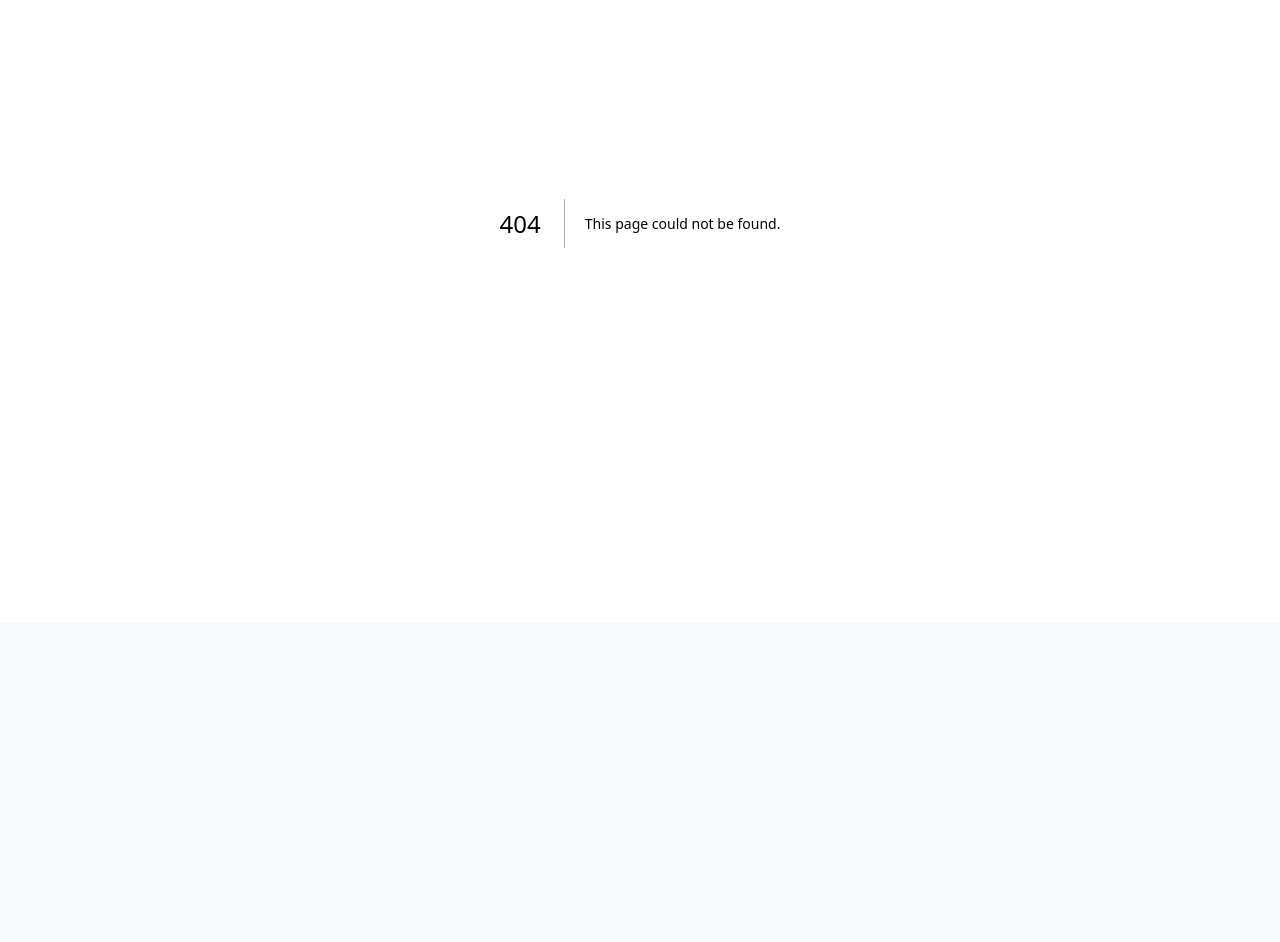
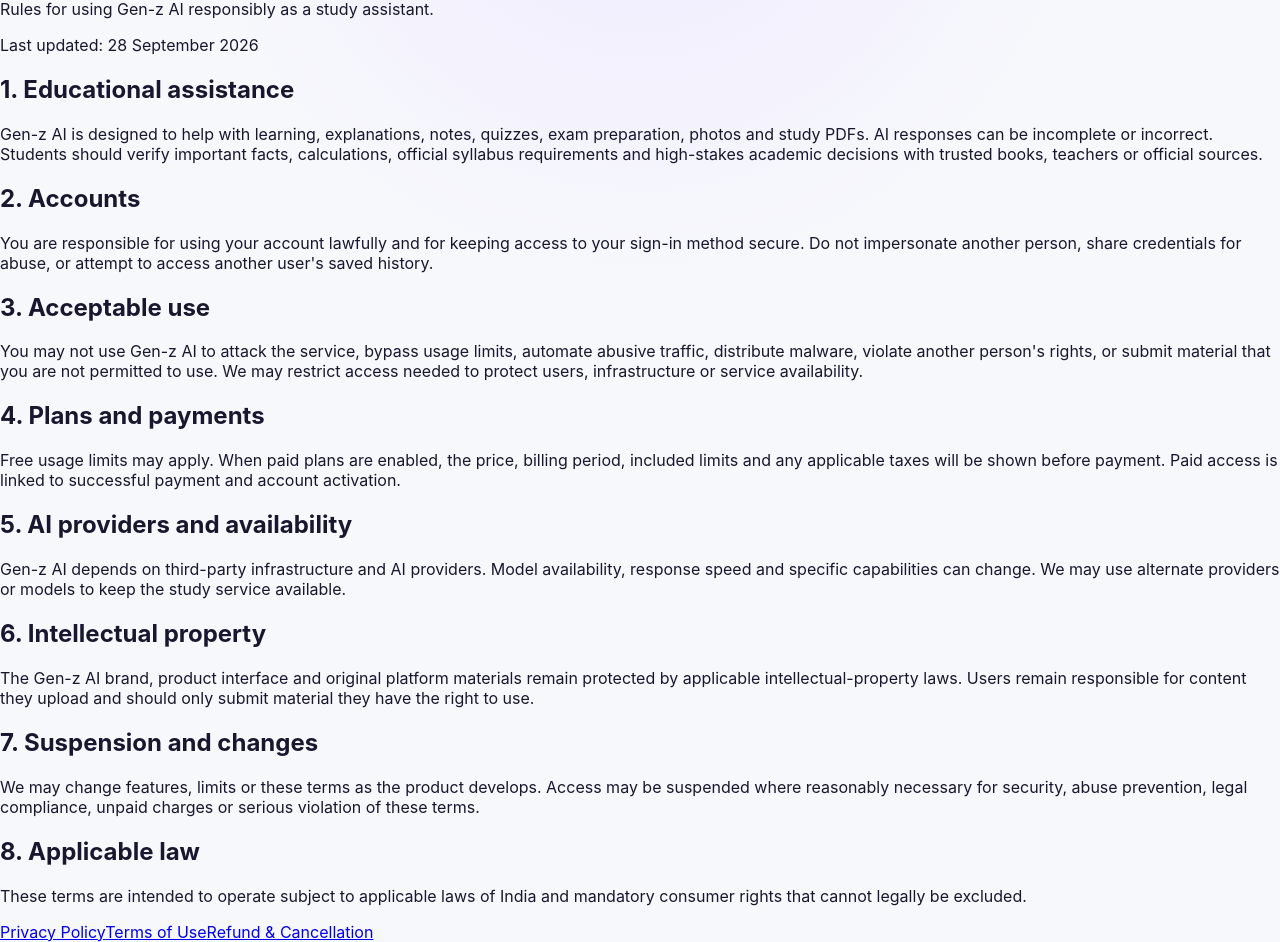
Before and after one commit to tejasvinernational2025-sudo/gen-z-ai, a Next.js app: page /terms in a window 1280 px wide. Before the commit this address had no page. Shown: the part 177-1119 px from the top of the page. Before the commit the page ends 800 px from the top, so only its background shows below. Built offline with nearby package versions, Linux system fonts and the light colour scheme.

Commit message:
Add app/terms/page.tsx

```diff
--- /dev/null
+++ b/app/terms/page.tsx
@@ -0,0 +1,89 @@
+import type { Metadata } from "next";
+import LegalShell from "../legal-shell";
+
+export const metadata: Metadata = {
+  title: "Terms of Use | Gen-z AI",
+  description: "Terms of use for the Gen-z AI study assistant.",
+};
+
+export default function TermsPage() {
+  return (
+    <LegalShell
+      title="Terms of Use"
+      subtitle="Rules for using Gen-z AI responsibly as a study assistant."
+    >
+      <section>
+        <h2>1. Educational assistance</h2>
+        <p>
+          Gen-z AI is designed to help with learning, explanations, notes, quizzes, exam
+          preparation, photos and study PDFs. AI responses can be incomplete or incorrect.
+          Students should verify important facts, calculations, official syllabus requirements
+          and high-stakes academic decisions with trusted books, teachers or official sources.
+        </p>
+      </section>
+
+      <section>
+        <h2>2. Accounts</h2>
+        <p>
+          You are responsible for using your account lawfully and for keeping access to your
+          sign-in method secure. Do not impersonate another person, share credentials for abuse,
+          or attempt to access another user&apos;s saved history.
+        </p>
+      </section>
+
+      <section>
+        <h2>3. Acceptable use</h2>
+        <p>
+          You may not use Gen-z AI to attack the service, bypass usage limits, automate abusive
+          traffic, distribute malware, violate another person&apos;s rights, or submit material
+          that you are not permitted to use. We may restrict access needed to protect users,
+          infrastructure or service availability.
+        </p>
+      </section>
+
+      <section>
+        <h2>4. Plans and payments</h2>
+        <p>
+          Free usage limits may apply. When paid plans are enabled, the price, billing period,
+          included limits and any applicable taxes will be shown before payment. Paid access is
+          linked to successful payment and account activation.
+        </p>
+      </section>
+
+      <section>
+        <h2>5. AI providers and availability</h2>
+        <p>
+          Gen-z AI depends on third-party infrastructure and AI providers. Model availability,
+          response speed and specific capabilities can change. We may use alternate providers or
+          models to keep the study service available.
+        </p>
+      </section>
+
+      <section>
+        <h2>6. Intellectual property</h2>
+        <p>
+          The Gen-z AI brand, product interface and original platform materials remain protected
+          by applicable intellectual-property laws. Users remain responsible for content they
+          upload and should only submit material they have the right to use.
+        </p>
+      </section>
+
+      <section>
+        <h2>7. Suspension and changes</h2>
+        <p>
+          We may change features, limits or these terms as the product develops. Access may be
+          suspended where reasonably necessary for security, abuse prevention, legal compliance,
+          unpaid charges or serious violation of these terms.
+        </p>
+      </section>
+
+      <section>
+        <h2>8. Applicable law</h2>
+        <p>
+          These terms are intended to operate subject to applicable laws of India and mandatory
+          consumer rights that cannot legally be excluded.
+        </p>
+      </section>
+    </LegalShell>
+  );
+}
```
